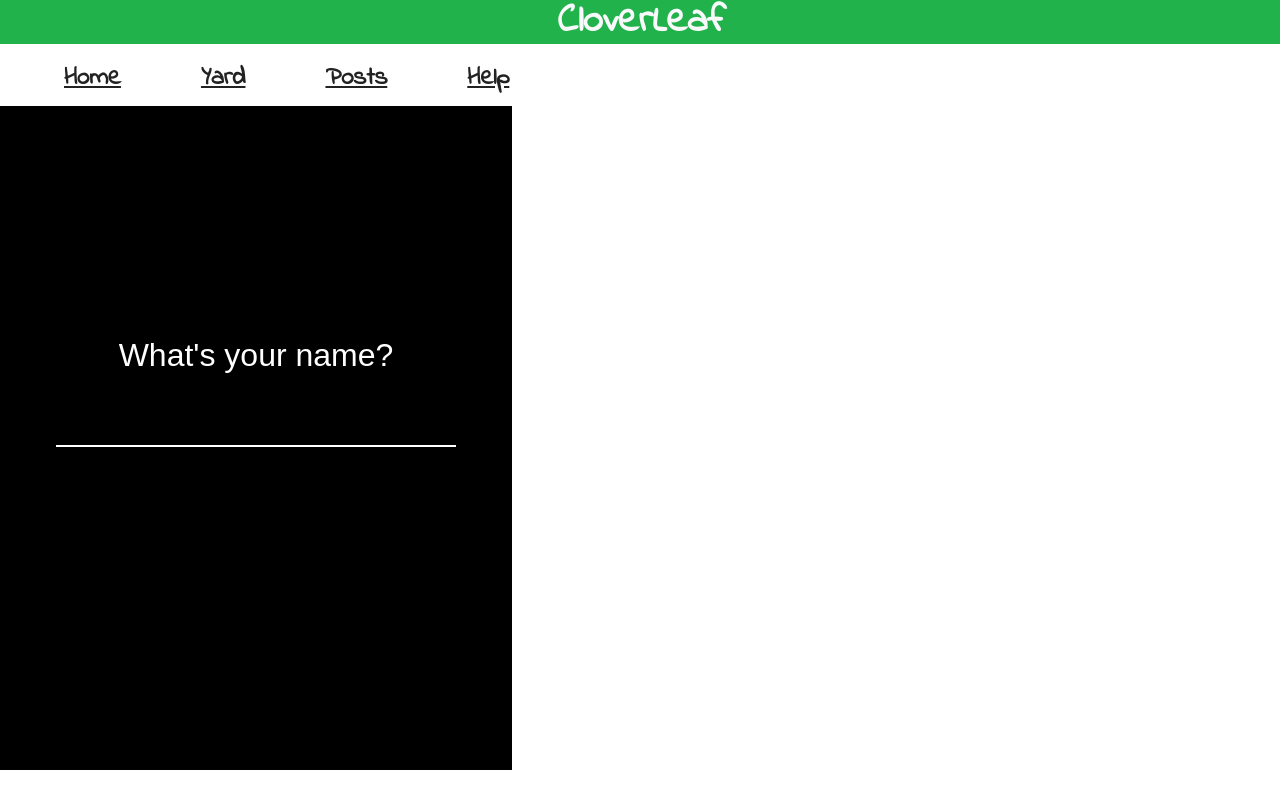
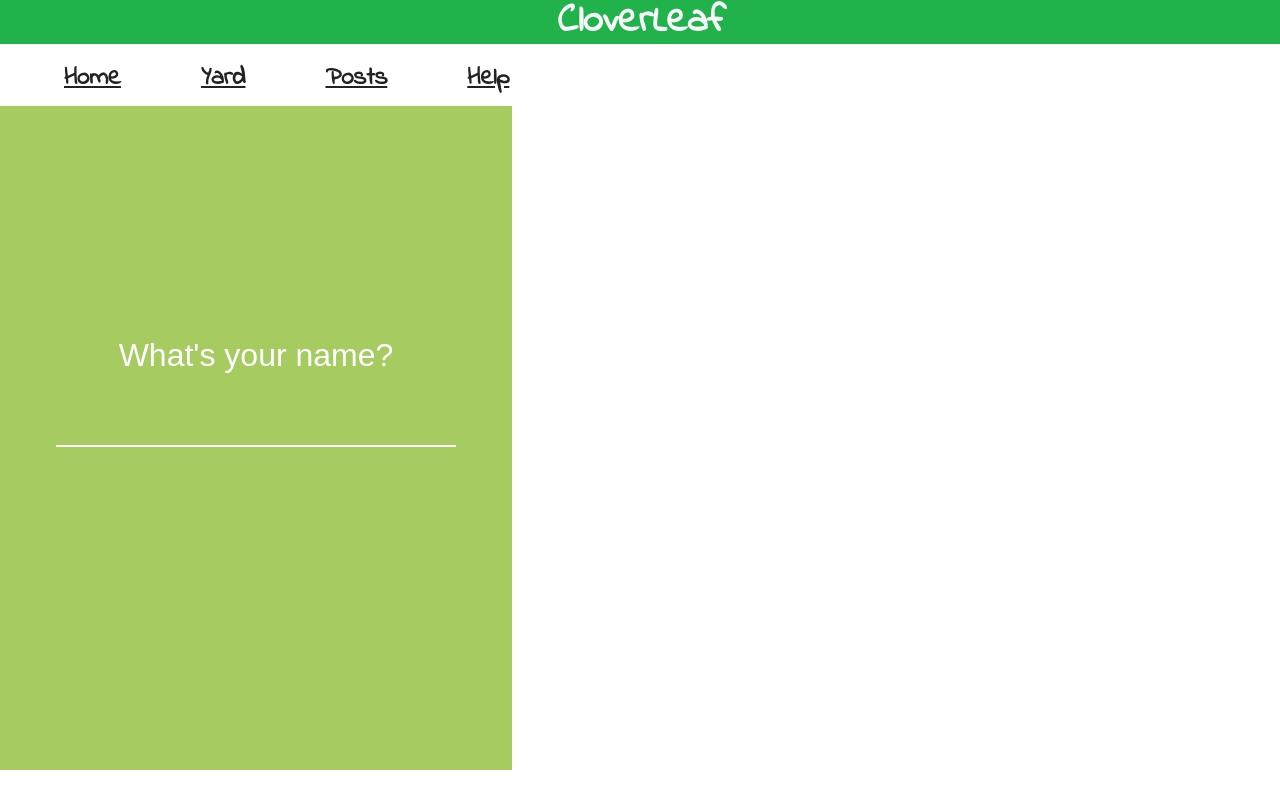
Before and after one commit to andrewle12/cloverleaf, a React (Create React App) app in the folder client/: page /chat in a window 1280 px wide. Built offline with nearby package versions, Linux system fonts and the light colour scheme; no server answers; a web font is replaced by a local one.

Commit message:
chat colors

```diff
--- a/client/src/components/Chat/style.css
+++ b/client/src/components/Chat/style.css
@@ -48,7 +48,7 @@ ul {
 /* Login Page */
 
 .login.page {
-  background-color: #000;
+  background-color: #a6cb60;
 }
 
 .login.page .form {
@@ -96,6 +96,7 @@ ul {
 
 .messages {
   font-size: 95%;
+  background-color: #a6cb60;
 }
 
 .inputMessage {
```
